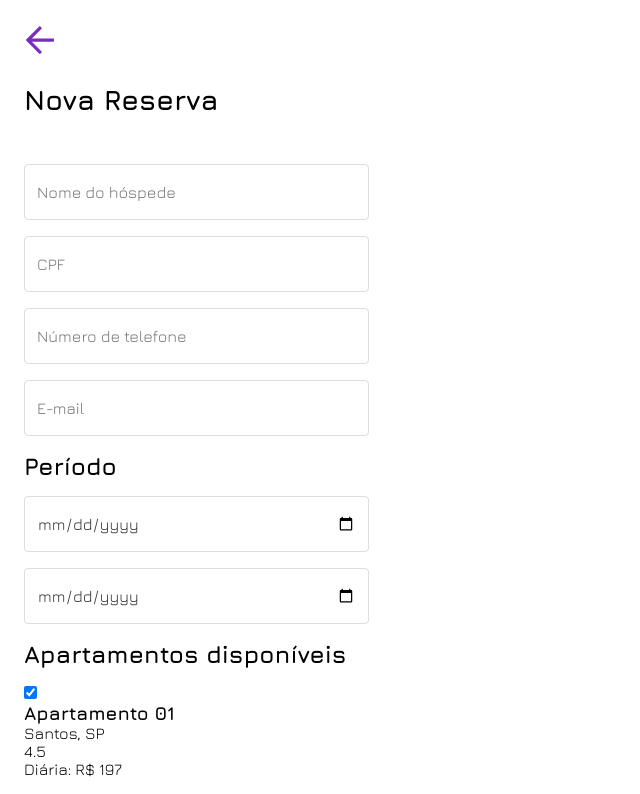
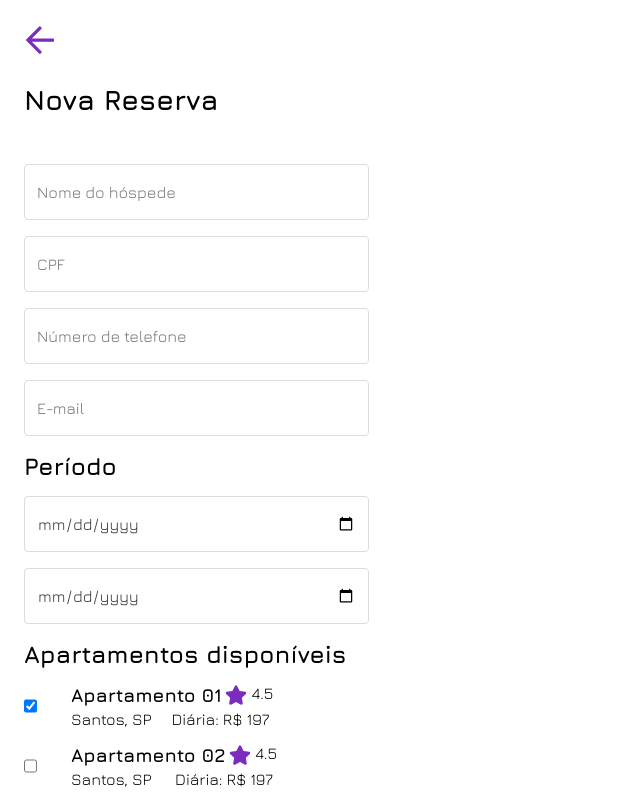
Before and after one commit to miguel-willians/Pounsflats, a React (Vite) app: page /reservations/new in a window 1280 px wide. Shown: the top 794 px of the page, without its empty margins (0-640 px from the left). Built offline with nearby package versions, Linux system fonts and the light colour scheme.

Commit message:
Criando o CheckInput

```diff
--- a/src/components/CheckInput.jsx
+++ b/src/components/CheckInput.jsx
@@ -2,17 +2,26 @@
 
 import styles from "./CheckInput.module.css";
 
+import StarIcon from "../assets/icons/StarIcon.svg";
+
 function CheckInput({ checked, title, location, avgReview, perDay }) {
   return (
     <div className={styles.inpBox}>
-      <input type="checkbox" defaultChecked={checked} />
+      <input type="checkbox" defaultChecked={checked} id={styles.checkbox} />
       <div>
-        <h3>{title}</h3>
-        <p>{location}</p>
-      </div>
-      <div>
-        <span>{avgReview}</span>
-        <p>Diária: {perDay}</p>
+        <div>
+          <div>
+            <h3>{title}</h3>
+            <div>
+              <img src={StarIcon} alt="Star Icon" />
+              {avgReview}
+            </div>
+          </div>
+          <div>
+            <p>{location}</p>
+            <p>Diária: {perDay}</p>
+          </div>
+        </div>
       </div>
     </div>
   );
--- a/src/components/CheckInput.module.css
+++ b/src/components/CheckInput.module.css
@@ -0,0 +1,31 @@
+.inpBox {
+  display: flex;
+  flex-direction: row;
+  gap: 34px;
+}
+
+.inpBox div {
+  display: flex;
+  gap: 16px;
+}
+
+.inpBox div div {
+  display: flex;
+  flex-direction: column;
+  gap: 4px;
+}
+
+.inpBox div div div {
+  display: flex;
+  flex-direction: row;
+  justify-content: space-between;
+}
+
+/* #checkbox {
+  width: 20px;
+  height: 20px;
+  background-color: #7b2cbf;
+  accent-color: var(
+    --main-purple
+  );
+} */
```
